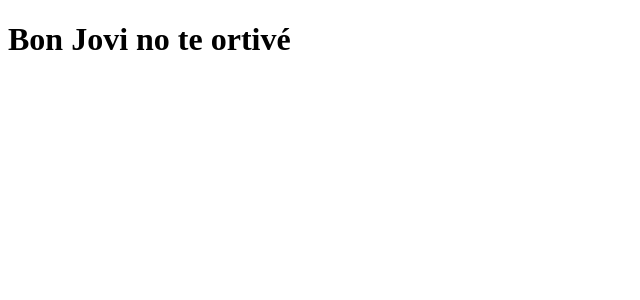
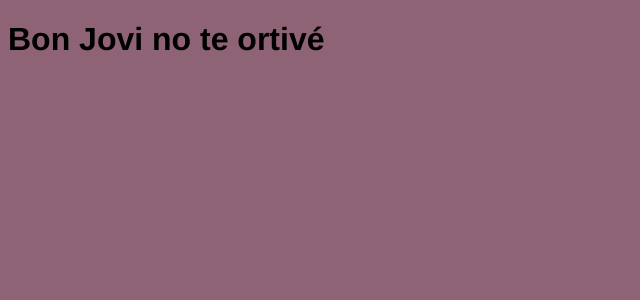
Before and after one commit to acdomingo/capacitacionProfit, a React app: page / in a window 1280 px wide. Shown: the top 300 px of the page, without its empty margins (0-640 px from the left). Built offline with nearby package versions, Linux system fonts and the light colour scheme.

Commit message:
Arreglados problemas de versiones de plugins y colores de fondo del scss

```diff
--- a/index.html
+++ b/index.html
@@ -4,7 +4,6 @@
     <meta charset="UTF-8">
     <meta name="viewport" content="width=device-width, initial-scale=1.0">
     <meta http-equiv="X-UA-Compatible" content="ie=edge">
-    <script src="bundle.js"></script>
     <title>React To-do List</title>
 </head>
 <body>
--- a/src/index.tsx
+++ b/src/index.tsx
@@ -1,6 +1,7 @@
 import React from 'react';
 import ReactDOM from 'react-dom';
 import { App } from './components/App'
+import './styles/style.scss'
 
 const ROOT = document.getElementById('container');
 
--- a/src/styles/style.scss
+++ b/src/styles/style.scss
@@ -1,8 +1,8 @@
-$backGround-grey: #f3f3f3f3;
+$backGround-pink: #8e6375;
 
 body {
     font-family: "Helvetica Neue", Helvetica, Arial, Sans-serif;
     font-size: 14 px;
     line-height: 1.3 rem;
-    background-color: backGround-grey;
+    background: $backGround-pink;
 }
```
Also changed, not shown: package.json (+4 -4 lines), 1 other file (tests, documents, lock files or other folders).
